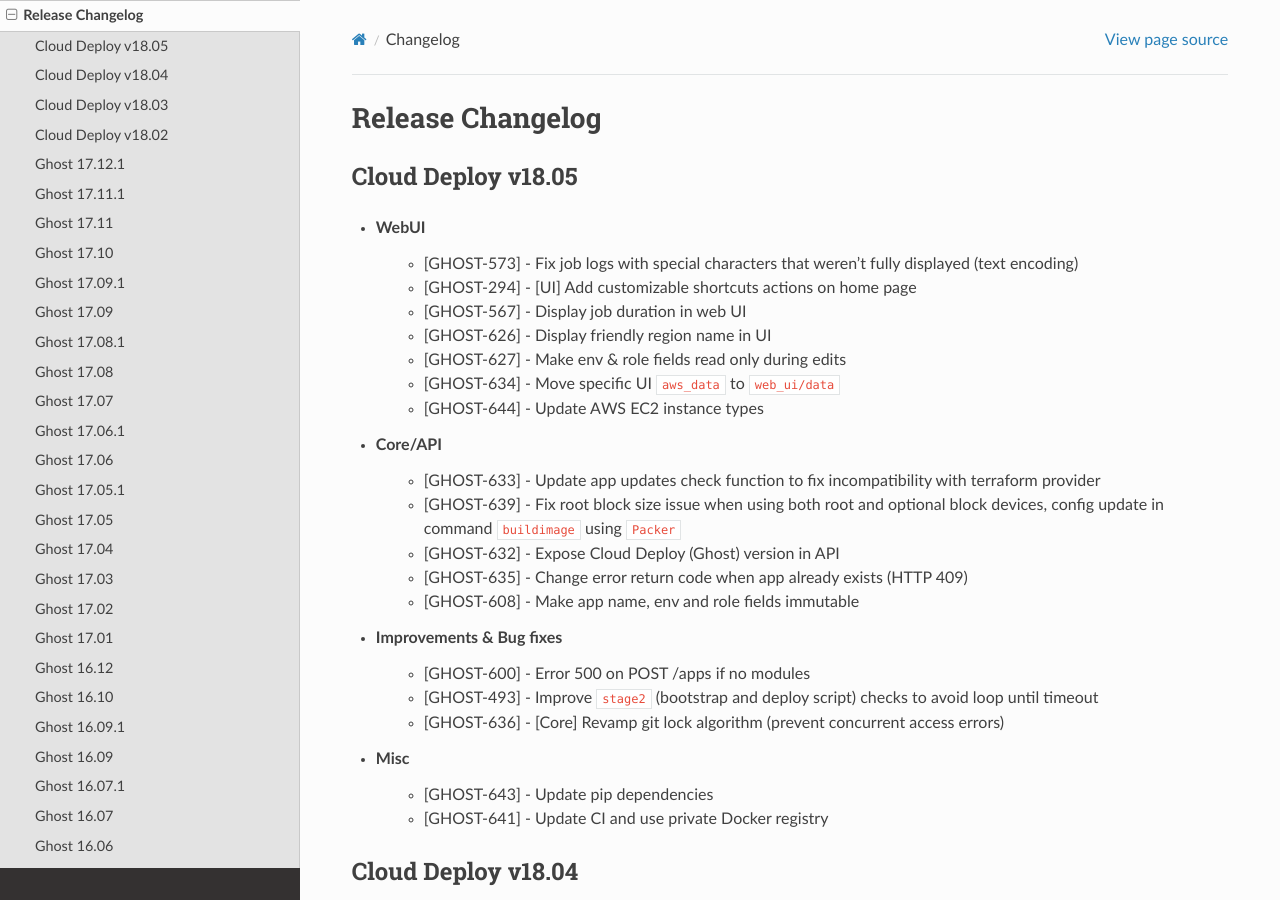
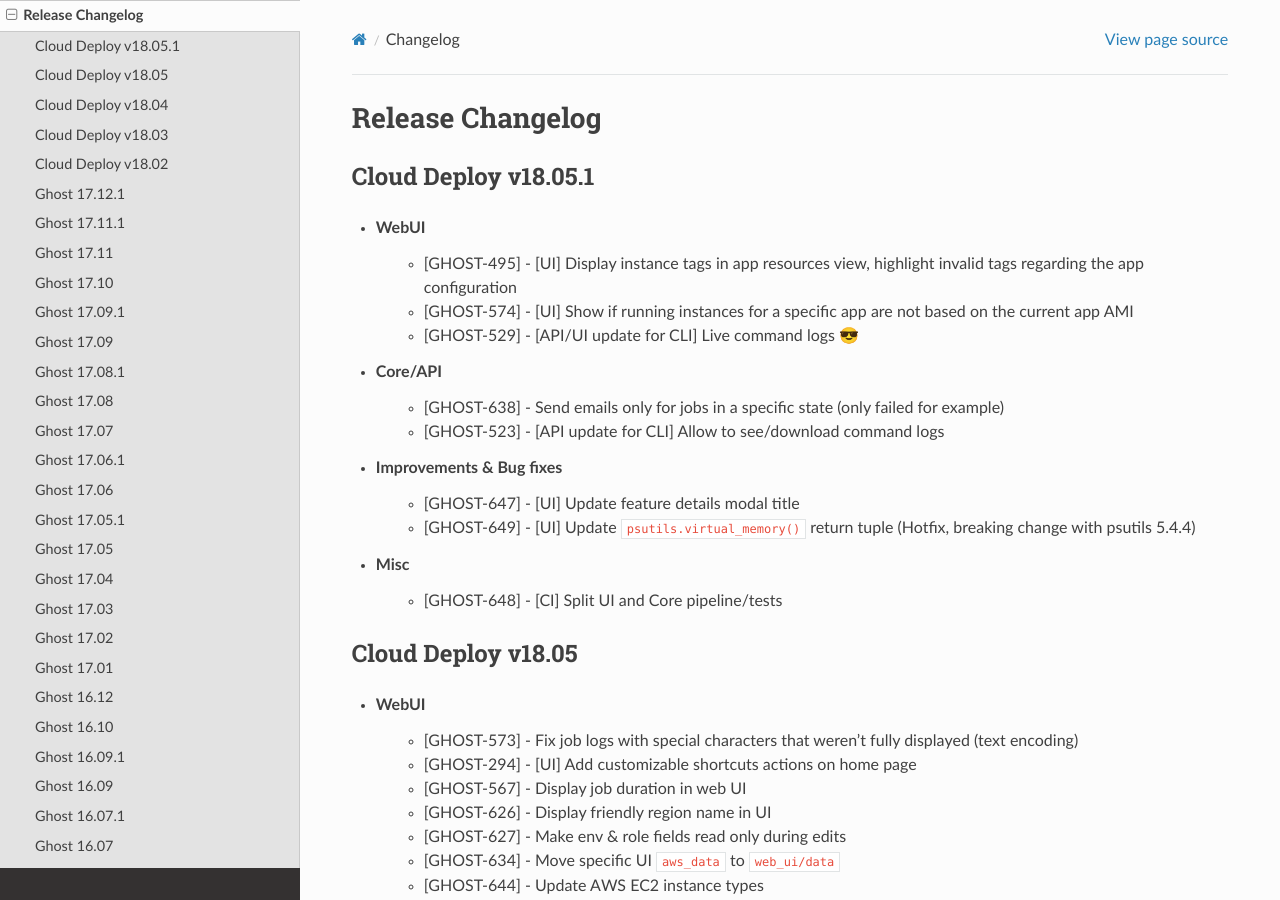
Before and after one commit to claranet/cloud-deploy-docs, a Sphinx documentation site: the page built from source/rst/changelog.rst, in a window 1280 px wide and 900 px high. Built offline with Sphinx 7.4.7 and the Read the Docs theme 2.0.0, drawn with Linux system fonts in a browser that asks for light colours.

Commit message:
GHOST-650: Changelog Release `v18.05.1`

```diff
--- a/source/conf.py
+++ b/source/conf.py
@@ -59,9 +59,9 @@
 # built documents.
 #
 # The short X.Y version.
-version = 'v18.05'
+version = 'v18.05.1'
 # The full version, including alpha/beta/rc tags.
-release = 'Release v18.05'
+release = 'Release v18.05.1'
 
 # The language for content autogenerated by Sphinx. Refer to documentation
 # for a list of supported languages.
--- a/source/rst/changelog.rst
+++ b/source/rst/changelog.rst
@@ -7,6 +7,26 @@
 
 .. toctree::
     :maxdepth: 2
+
+Cloud Deploy v18.05.1
+---------------------
+
+* WebUI
+    - [GHOST-495] - [UI] Display instance tags in app resources view, highlight invalid tags regarding the app configuration
+    - [GHOST-574] - [UI] Show if running instances for a specific app are not based on the current app AMI
+    - [GHOST-529] - [API/UI update for CLI] Live command logs 😎
+
+* Core/API
+    - [GHOST-638] - Send emails only for jobs in a specific state (only failed for example)
+    - [GHOST-523] - [API update for CLI] Allow to see/download command logs
+
+* Improvements & Bug fixes
+    - [GHOST-647] - [UI] Update feature details modal title
+    - [GHOST-649] - [UI] Update ``psutils.virtual_memory()`` return tuple (Hotfix, breaking change with psutils 5.4.4)
+
+* Misc
+    - [GHOST-648] - [CI] Split UI and Core pipeline/tests
+
 
 Cloud Deploy v18.05
 -------------------
```
